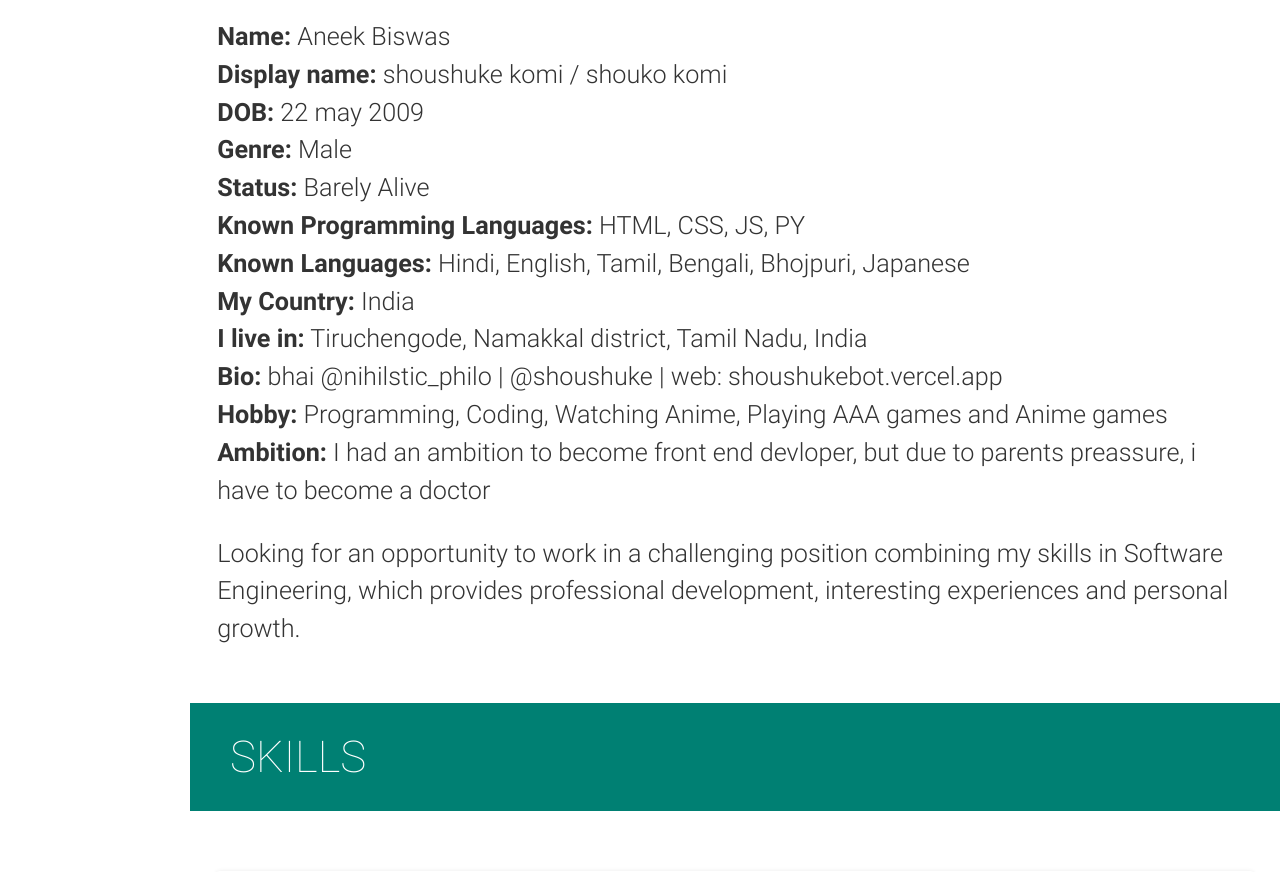
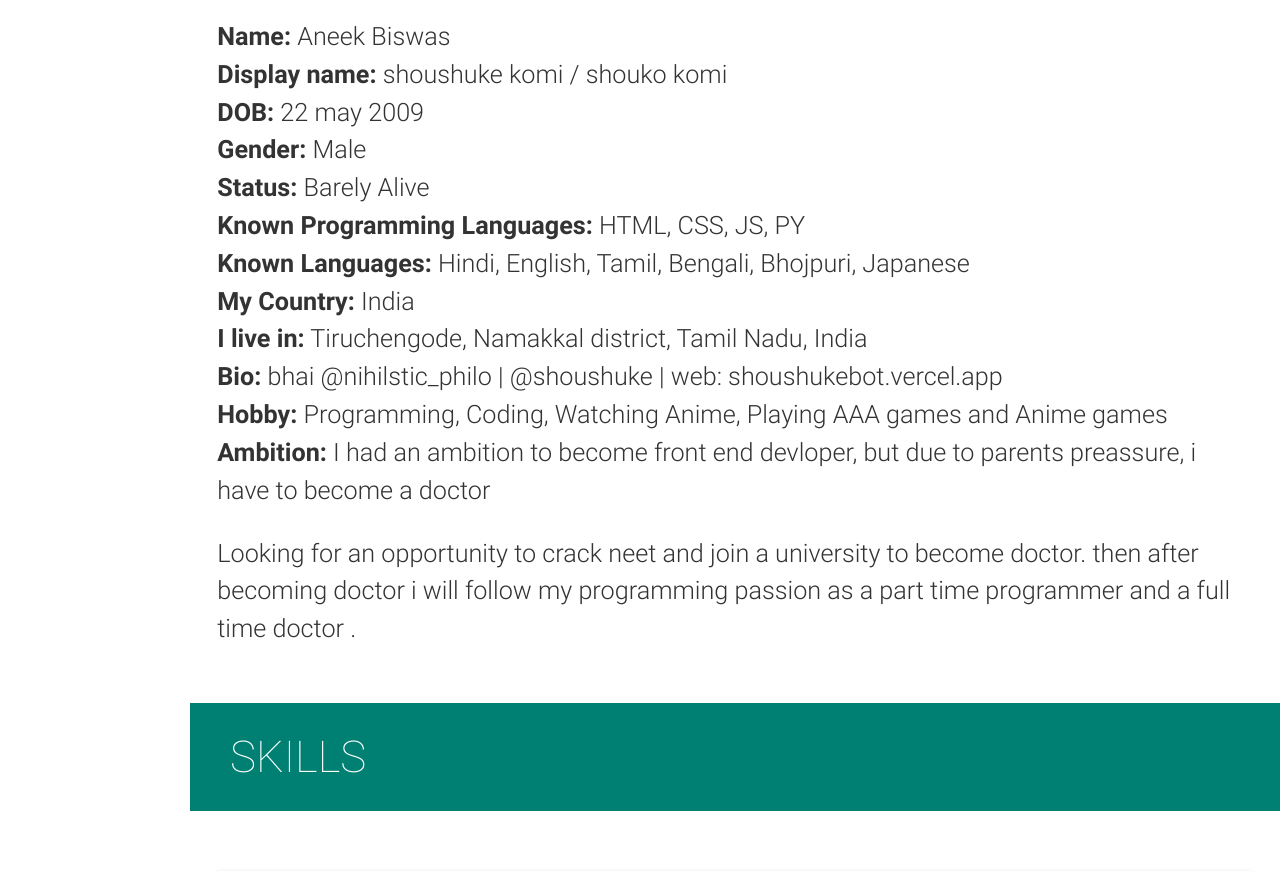
Before and after one commit to borusara/bio-webpage, a plain HTML site: page index.html in a window 1280 px wide. Shown: the part 1240-2112 px from the top of the page. Drawn offline with nearby package versions, Linux system fonts and the light colour scheme.

Commit message:
Update index.html

```diff
--- a/index.html
+++ b/index.html
@@ -246,7 +246,7 @@
           I am a 9th grader Student at K.S.R Akshara Academy. I enjoy WEB-Devloping and coding. Always strive to bring 100%
           to the work I do.
 
-          I have taken courses like, iit training, neet training, jee training, upsc training and boards training. I have mastery over HTML and CSS (still learning javascript and python) bachelor's. I have A lots of HealtH Issues such as diabetes, nose bleed every often, high blood preassure and food and dust allergy.
+          I have taken courses like, iit training, neet training, jee training, upsc training and boards training. I have mastery over HTML and CSS (still learning javascript and python). I have A lots of HealtH Issues such as diabetes, nose bleed every often, high blood preassure and food and dust allergy.
 
           I am passionate about developing myself in web-devlopment and master both front-end and back-end to make my sensei 'proud of me'.
         </p>
@@ -255,7 +255,7 @@
             <li><b>Name:</b> Aneek Biswas</li>
             <li><b>Display name:</b> shoushuke komi / shouko komi</li>
             <li><b>DOB:</b> 22 may 2009</li>
-            <li><b>Genre:</b> Male</li>
+            <li><b>Gender:</b> Male</li>
             <li><b>Status:</b> Barely Alive</li>
              <li><b>Known Programming Languages:</b> HTML, CSS, JS, PY</li>
             <li><b>Known Languages:</b> Hindi, English, Tamil, Bengali, Bhojpuri, Japanese</li>
@@ -272,7 +272,7 @@
           Detail-oriented Software Developer with professional experience in Backend Development, Machine Learning, Computer Vision. I am adept in Python, Django, Flask, SQL, Machine Learning, Computer Vision.
         </p> -->
         <p>
-          Looking for an opportunity to work in a challenging position combining my skills in Software Engineering, which provides professional development, interesting experiences and personal growth.
+          Looking for an opportunity to crack neet and join a university to become doctor. then after becoming doctor i will follow my programming passion as a part time programmer and a full time doctor .
         </p>
         <!-- <p>
           Another Paragraph
```
